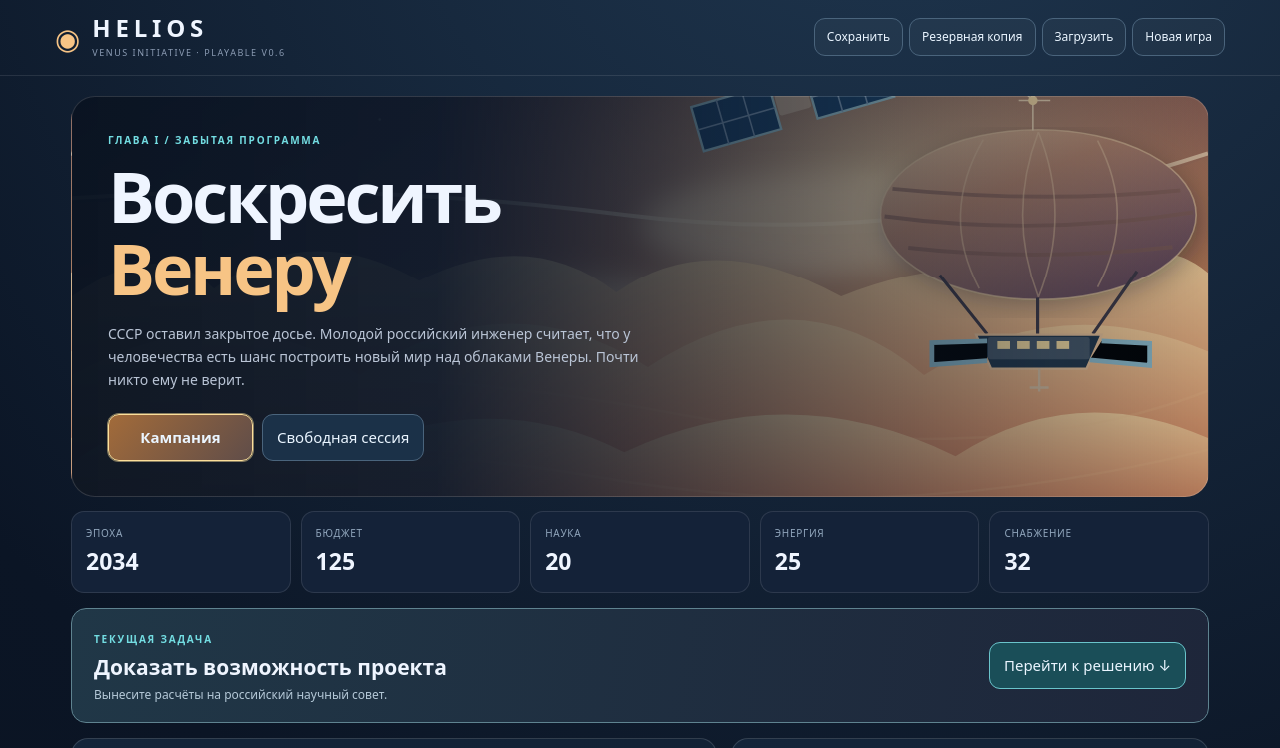
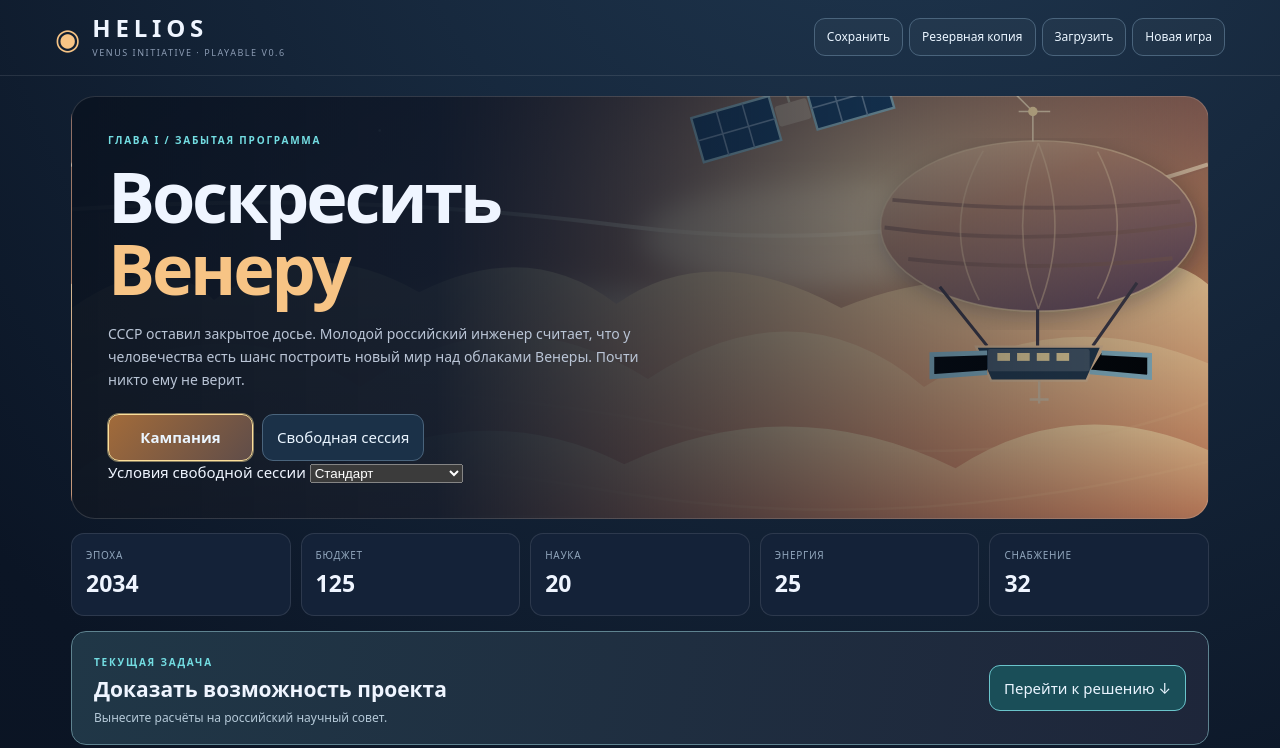
Before and after one commit to Anatolichka2202/HELIOS, a website: page lite/index.html in a window 1280 px wide. Shown: the top 748 px of the page. Drawn offline with Linux system fonts and the light colour scheme.

Commit message:
feat(lite): expose session challenge presets in start screen

```diff
--- a/lite/index.html
+++ b/lite/index.html
@@ -4,7 +4,7 @@
 <header><div class="brand"><span class="sun">◉</span><div><strong>HELIOS</strong><small>VENUS INITIATIVE · PLAYABLE V0.6</small></div></div><div class="head-actions"><button id="save" class="ghost">Сохранить</button><button id="export-save" class="ghost">Резервная копия</button><button id="import-save" class="ghost">Загрузить</button><input id="import-file" type="file" accept=".json,application/json" hidden><button id="reset" class="ghost">Новая игра</button></div></header>
 <main>
 <section class="hero">
-<div class="hero-content"><div class="kicker">ГЛАВА I / ЗАБЫТАЯ ПРОГРАММА</div><h1>Воскресить<br><em>Венеру</em></h1><p>СССР оставил закрытое досье. Молодой российский инженер считает, что у человечества есть шанс построить новый мир над облаками Венеры. Почти никто ему не верит.</p><div class="mode-buttons"><button id="campaign" class="primary">Кампания</button><button id="session">Свободная сессия</button></div></div>
+<div class="hero-content"><div class="kicker">ГЛАВА I / ЗАБЫТАЯ ПРОГРАММА</div><h1>Воскресить<br><em>Венеру</em></h1><p>СССР оставил закрытое досье. Молодой российский инженер считает, что у человечества есть шанс построить новый мир над облаками Венеры. Почти никто ему не верит.</p><div class="mode-buttons"><button id="campaign" class="primary">Кампания</button><button id="session">Свободная сессия</button></div><label class="preset-label" for="session-preset">Условия свободной сессии <select id="session-preset"><option value="standard">Стандарт</option><option value="constrained">Дефицит ресурсов</option><option value="funded">Крупный консорциум</option></select></label></div>
 <div class="hero-visual" aria-hidden="true"></div>
 </section>
 <section class="status-bar"><div><small>ЭПОХА</small><b id="year">2034</b></div><div><small>БЮДЖЕТ</small><b id="credits">0</b></div><div><small>НАУКА</small><b id="science">0</b></div><div><small>ЭНЕРГИЯ</small><b id="power">0</b></div><div><small>СНАБЖЕНИЕ</small><b id="supplies">0</b></div></section>
```
